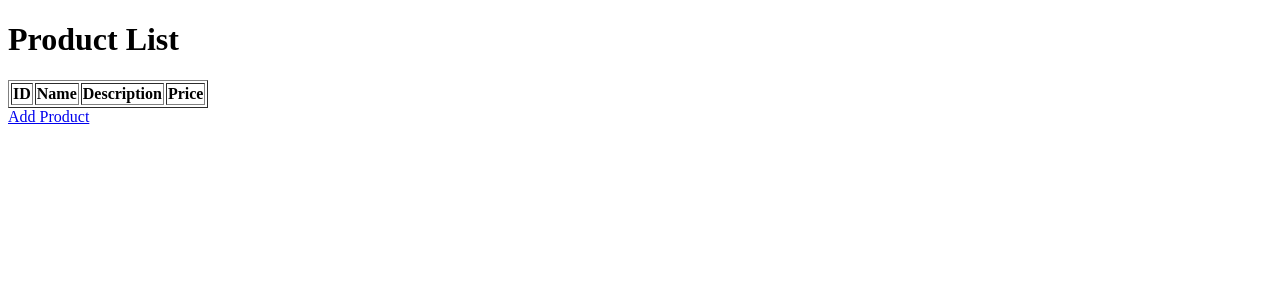
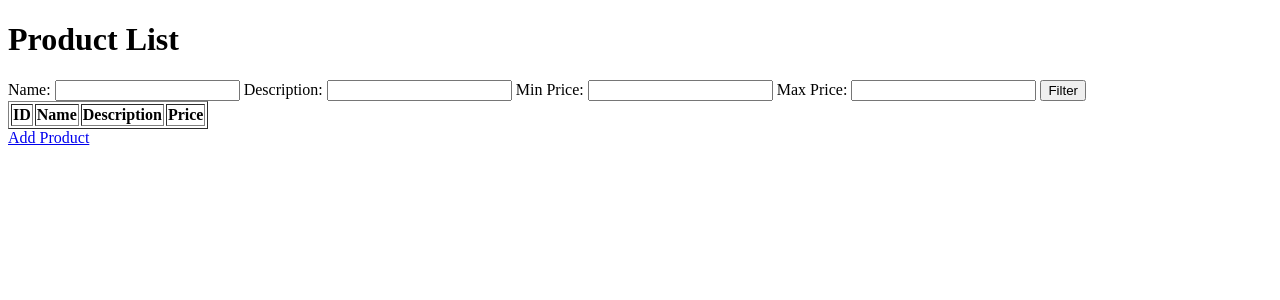
Before and after one commit to DzusDaTo/Test-brendwall, a Django app: page /view-products/ in a window 1280 px wide. Shown: the top 300 px of the page. Run offline with Django 4.2, Linux system fonts and the light colour scheme; data comes from the database, SQL or seed files in the repository; both versions use the stored data as it was after the commit; lists and menus that the app fills with data are empty.

Commit message:
Commit 2

```diff
--- a/brendwall/products/templates/products/product_list.html
+++ b/brendwall/products/templates/products/product_list.html
@@ -7,6 +7,20 @@
 </head>
 <body>
     <h1>Product List</h1>
+
+    <!-- Форма фильтрации -->
+    <form id="filter-form">
+        <label for="name">Name:</label>
+        <input type="text" id="name" name="name">
+        <label for="description">Description:</label>
+        <input type="text" id="description" name="description">
+        <label for="min_price">Min Price:</label>
+        <input type="number" id="min_price" name="min_price" step="0.01">
+        <label for="max_price">Max Price:</label>
+        <input type="number" id="max_price" name="max_price" step="0.01">
+        <button type="button" onclick="filterProducts()">Filter</button>
+    </form>
+
     <table id="product-table" border="1">
         <thead>
             <tr>
@@ -20,11 +34,12 @@
             <!-- Продукты будут загружены здесь динамически -->
         </tbody>
     </table>
+
     <a href="{% url 'product_form' %}">Add Product</a>
 
     <script>
-        function loadProducts() {
-            fetch('{% url "list_products" %}')
+        function loadProducts(params = '') {
+            fetch(`{% url "list_products" %}?${params}`)
                 .then(response => response.json())
                 .then(data => {
                     const tableBody = document.querySelector('#product-table tbody');
@@ -43,7 +58,23 @@
                 .catch(error => console.error('Error:', error));
         }
 
-        document.addEventListener('DOMContentLoaded', loadProducts);
+        function filterProducts() {
+            const name = document.getElementById('name').value;
+            const description = document.getElementById('description').value;
+            const minPrice = document.getElementById('min_price').value;
+            const maxPrice = document.getElementById('max_price').value;
+
+            // Создаем параметры для фильтрации
+            const params = new URLSearchParams();
+            if (name) params.append('name', name);
+            if (description) params.append('description', description);
+            if (minPrice) params.append('min_price', minPrice);
+            if (maxPrice) params.append('max_price', maxPrice);
+
+            loadProducts(params.toString());
+        }
+
+        document.addEventListener('DOMContentLoaded', () => loadProducts());
     </script>
 </body>
 </html>
```
Also changed, not shown: brendwall/db.sqlite3.
